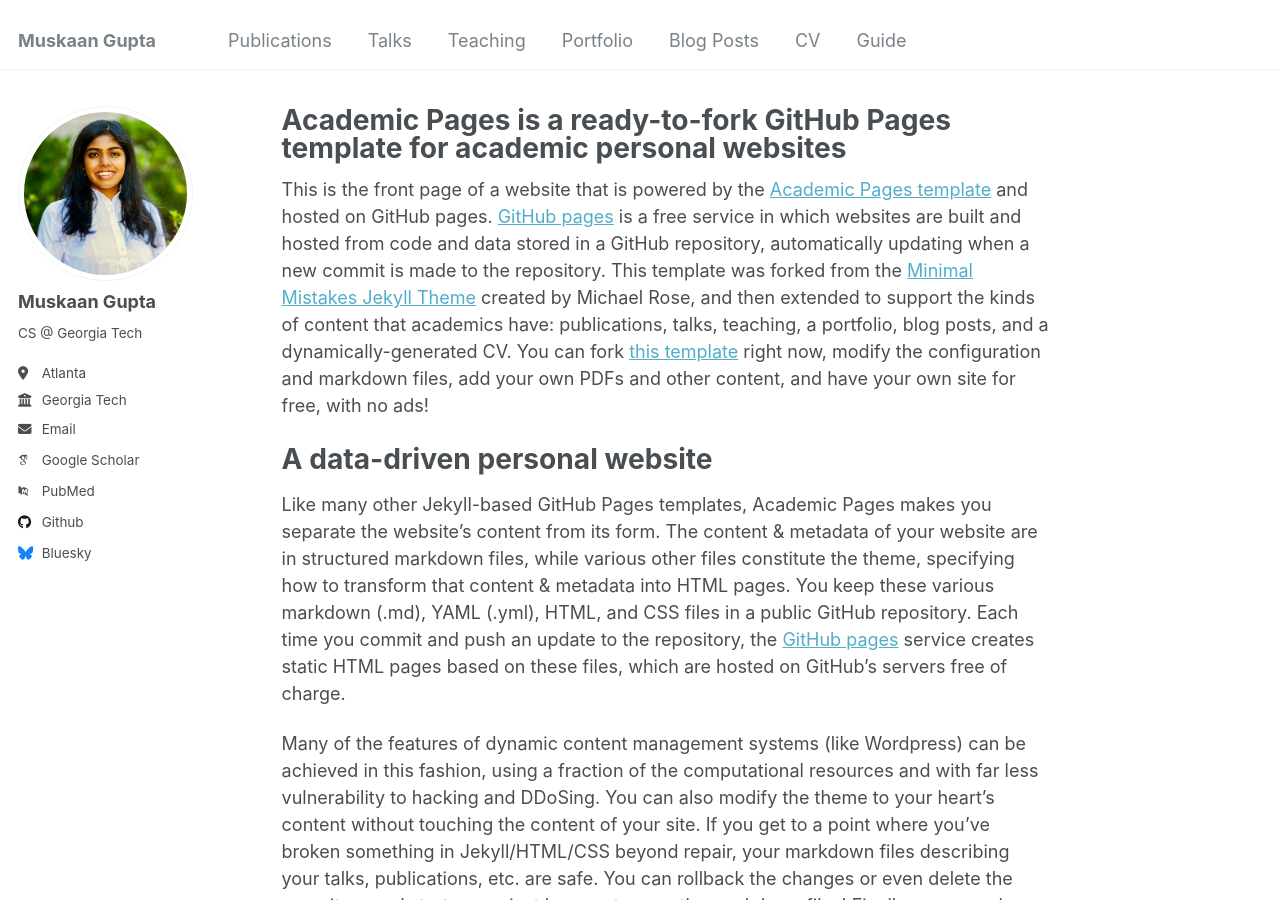
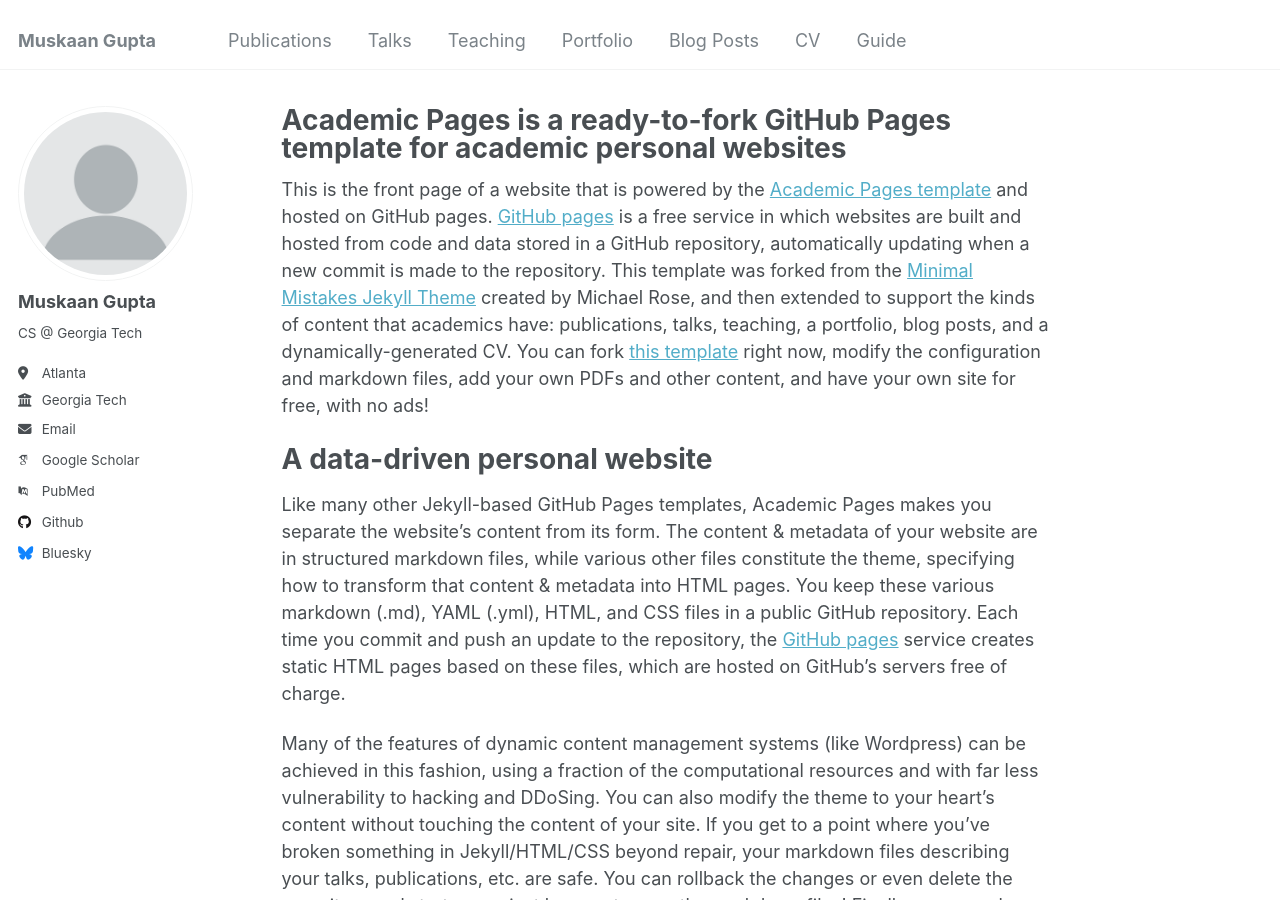
Before and after one commit to m-skaan/m-skaan.github.io, a Jekyll site: the page built from _pages/about.md, in a window 1280 px wide and 900 px high. Built offline with Jekyll 4.4.1, drawn with Linux system fonts in a browser that asks for light colours; some web fonts are replaced.

Commit message:
Update _config.yml

```diff
--- a/_config.yml
+++ b/_config.yml
@@ -21,7 +21,7 @@ repository               : "academicpages/academicpages.github.io"
 #               Additional customization can be done by editing /_includes/author-profile.html
 author:
   # Biographic information
-  avatar           : "linkedin_headshot.png"
+  avatar           : "profile.png"
   name             : "Muskaan Gupta"
   pronouns         : # example: "she/her"
   bio              : "CS @ Georgia Tech"
```
